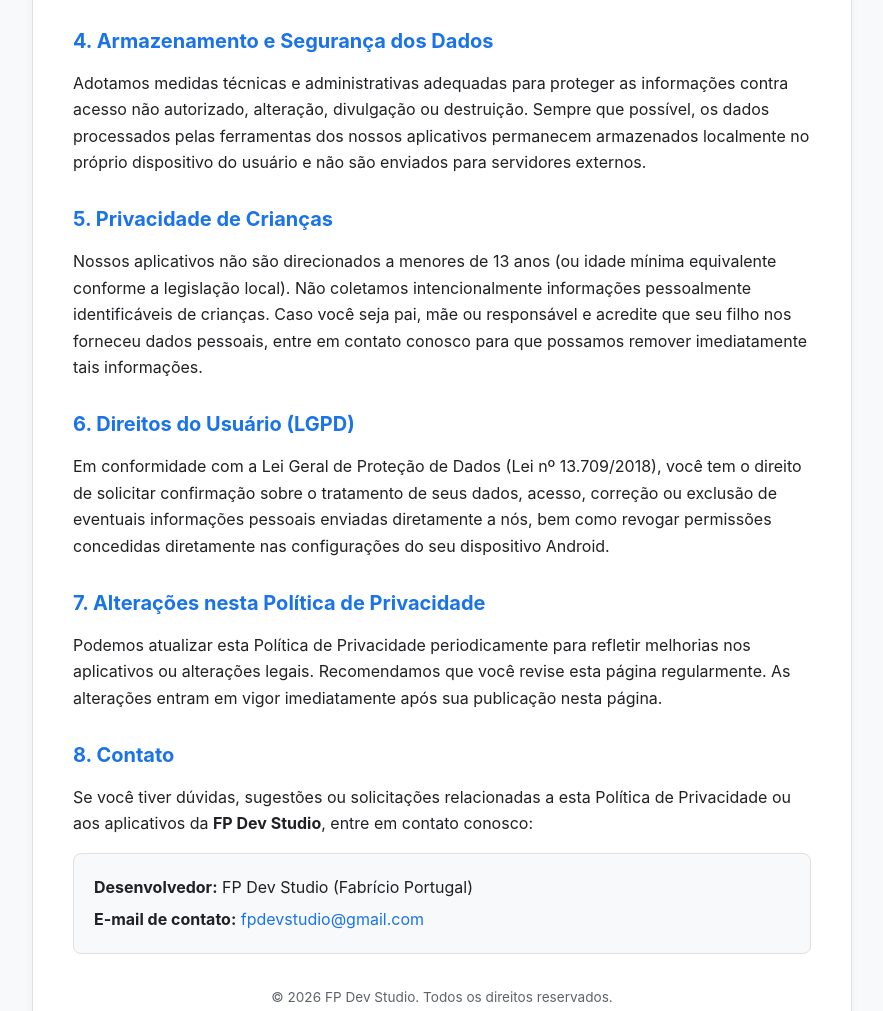
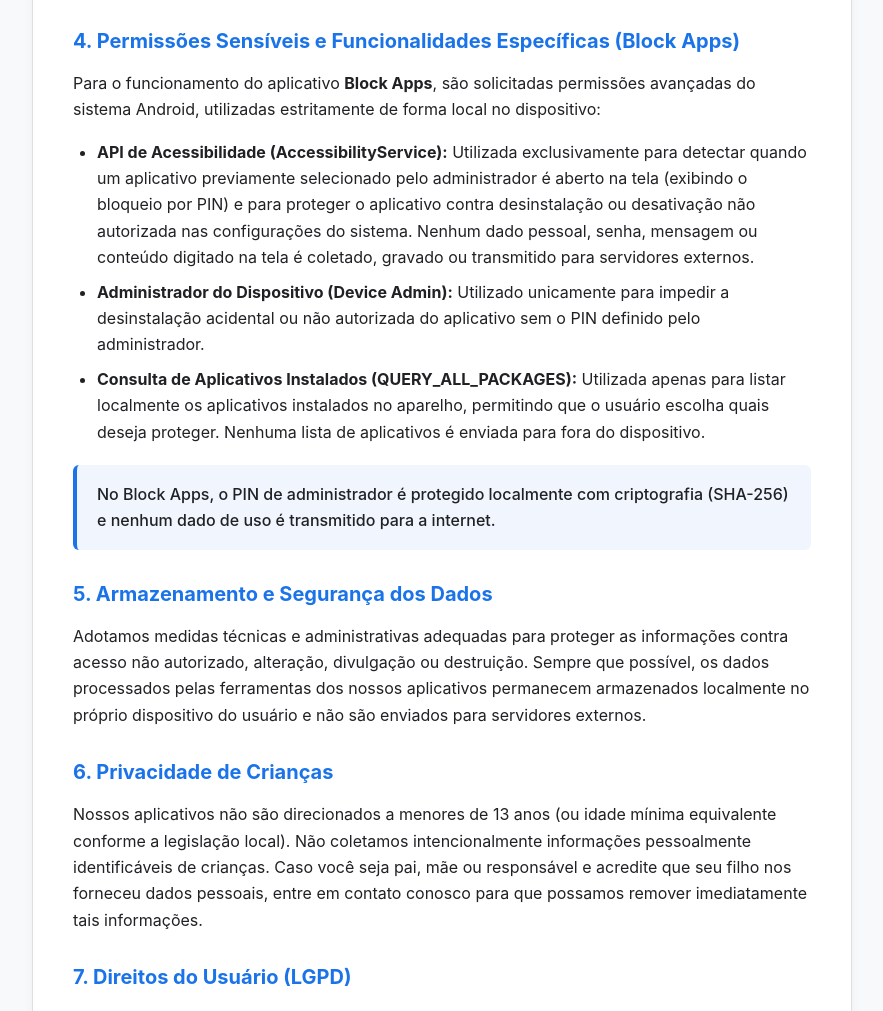
Before and after one commit to fabricioportugal2012-cyber/termo-geral-politica-de-privacidade, a plain HTML site: page index.html in a window 1280 px wide. Shown: the part 1523-2534 px from the top of the page, without its empty margins (198-1081 px from the left). Drawn offline with Linux system fonts and the light colour scheme.

Commit message:
atualização blockapps

```diff
--- a/index.html
+++ b/index.html
@@ -133,7 +133,7 @@
   <main class="container">
     <header>
       <h1>Política de Privacidade</h1>
-      <p class="updated-date">Última atualização: 14 de novembro de 2026</p>
+      <p class="updated-date">Última atualização: 18 de novembro de 2026</p>
     </header>
 
     <section>
@@ -193,48 +193,64 @@
     </section>
 
     <section>
-      <h2>4. Armazenamento e Segurança dos Dados</h2>
+      <h2>4. Permissões Sensíveis e Funcionalidades Específicas (Block Apps)</h2>
+      <p>
+        Para o funcionamento do aplicativo <strong>Block Apps</strong>, são solicitadas permissões avançadas do sistema Android, utilizadas estritamente de forma local no dispositivo:
+      </p>
+      <ul>
+        <li>
+          <strong>API de Acessibilidade (AccessibilityService):</strong> Utilizada exclusivamente para detectar quando um aplicativo previamente selecionado pelo administrador é aberto na tela (exibindo o bloqueio por PIN) e para proteger o aplicativo contra desinstalação ou desativação não autorizada nas configurações do sistema. Nenhum dado pessoal, senha, mensagem ou conteúdo digitado na tela é coletado, gravado ou transmitido para servidores externos.
+        </li>
+        <li>
+          <strong>Administrador do Dispositivo (Device Admin):</strong> Utilizado unicamente para impedir a desinstalação acidental ou não autorizada do aplicativo sem o PIN definido pelo administrador.
+        </li>
+        <li>
+          <strong>Consulta de Aplicativos Instalados (QUERY_ALL_PACKAGES):</strong> Utilizada apenas para listar localmente os aplicativos instalados no aparelho, permitindo que o usuário escolha quais deseja proteger. Nenhuma lista de aplicativos é enviada para fora do dispositivo.
+        </li>
+      </ul>
+      <div class="highlight-box">
+        No Block Apps, o PIN de administrador é protegido localmente com criptografia (SHA-256) e nenhum dado de uso é transmitido para a internet.
+      </div>
+    </section>
+
+    <section>
+      <h2>5. Armazenamento e Segurança dos Dados</h2>
       <p>
         Adotamos medidas técnicas e administrativas adequadas para proteger as informações contra acesso não autorizado, alteração, divulgação ou destruição. Sempre que possível, os dados processados pelas ferramentas dos nossos aplicativos permanecem armazenados localmente no próprio dispositivo do usuário e não são enviados para servidores externos.
       </p>
     </section>
 
     <section>
-      <h2>5. Privacidade de Crianças</h2>
+      <h2>6. Privacidade de Crianças</h2>
       <p>
         Nossos aplicativos não são direcionados a menores de 13 anos (ou idade mínima equivalente conforme a legislação local). Não coletamos intencionalmente informações pessoalmente identificáveis de crianças. Caso você seja pai, mãe ou responsável e acredite que seu filho nos forneceu dados pessoais, entre em contato conosco para que possamos remover imediatamente tais informações.
       </p>
     </section>
 
     <section>
-      <h2>6. Direitos do Usuário (LGPD)</h2>
+      <h2>7. Direitos do Usuário (LGPD)</h2>
       <p>
         Em conformidade com a Lei Geral de Proteção de Dados (Lei nº 13.709/2018), você tem o direito de solicitar confirmação sobre o tratamento de seus dados, acesso, correção ou exclusão de eventuais informações pessoais enviadas diretamente a nós, bem como revogar permissões concedidas diretamente nas configurações do seu dispositivo Android.
       </p>
     </section>
 
     <section>
-      <h2>7. Alterações nesta Política de Privacidade</h2>
+      <h2>8. Alterações nesta Política de Privacidade</h2>
       <p>
         Podemos atualizar esta Política de Privacidade periodicamente para refletir melhorias nos aplicativos ou alterações legais. Recomendamos que você revise esta página regularmente. As alterações entram em vigor imediatamente após sua publicação nesta página.
       </p>
     </section>
 
     <section>
-      <h2>8. Contato</h2>
+      <h2>9. Contato</h2>
       <p>
         Se você tiver dúvidas, sugestões ou solicitações relacionadas a esta Política de Privacidade ou aos aplicativos da <strong>FP Dev Studio</strong>, entre em contato conosco:
       </p>
       <div class="contact-card">
         <p><strong>Desenvolvedor:</strong> FP Dev Studio (Fabrício Portugal)</p>
-        <p><strong>E-mail de contato:</strong> <a href="mailto:fpdevstudio@gmail.com">fpdevstudio@gmail.com</a></p>
+        <p><strong>E-mail de suporte:</strong> <a href="mailto:fpdevstudio@gmail.com">fpdevstudio@gmail.com</a></p>
       </div>
     </section>
 
     <footer>
-      &copy; 2026 FP Dev Studio. Todos os direitos reservados.
-    </footer>
-  </main>
-
-</body>
-</html>
+      <p>&copy; 2026 FP Dev Studio. Todos os direitos reservados.</p>
```
Also changed, not shown: recurso-grafico-ia.png (added).
